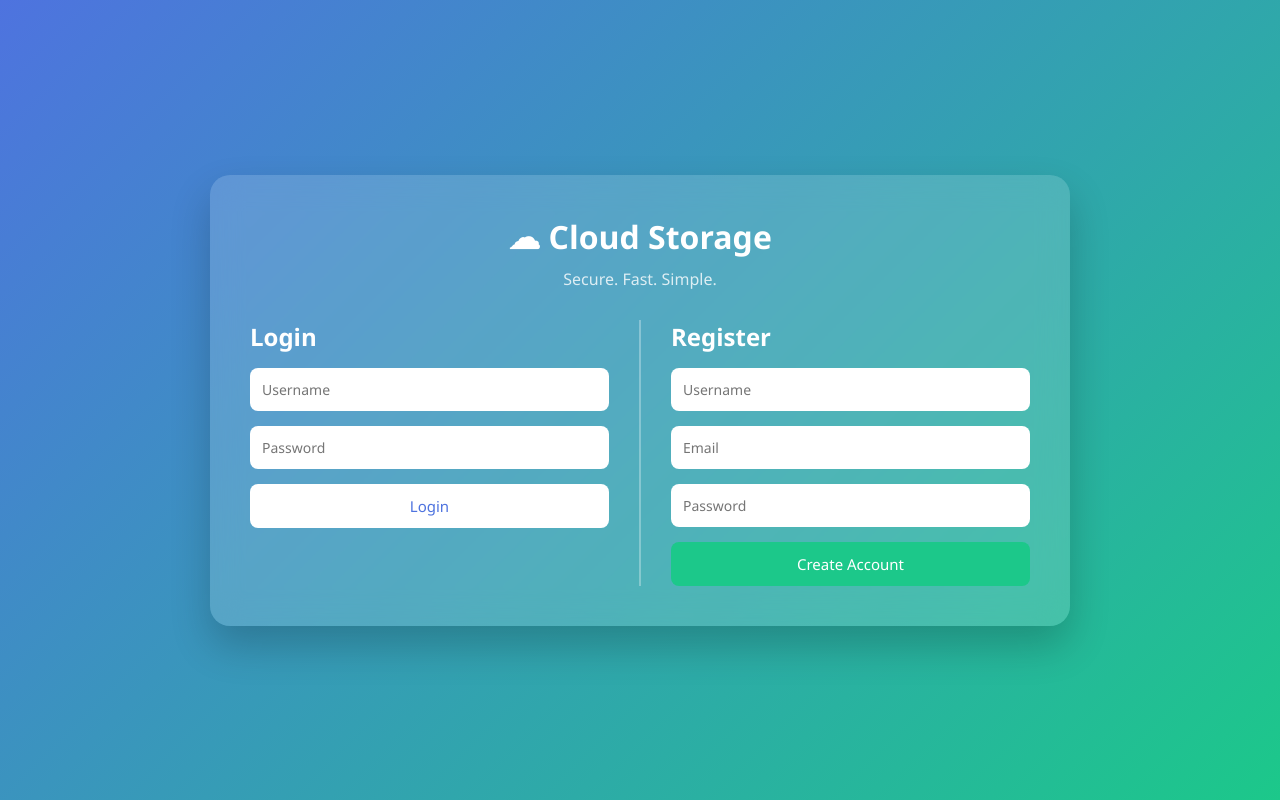
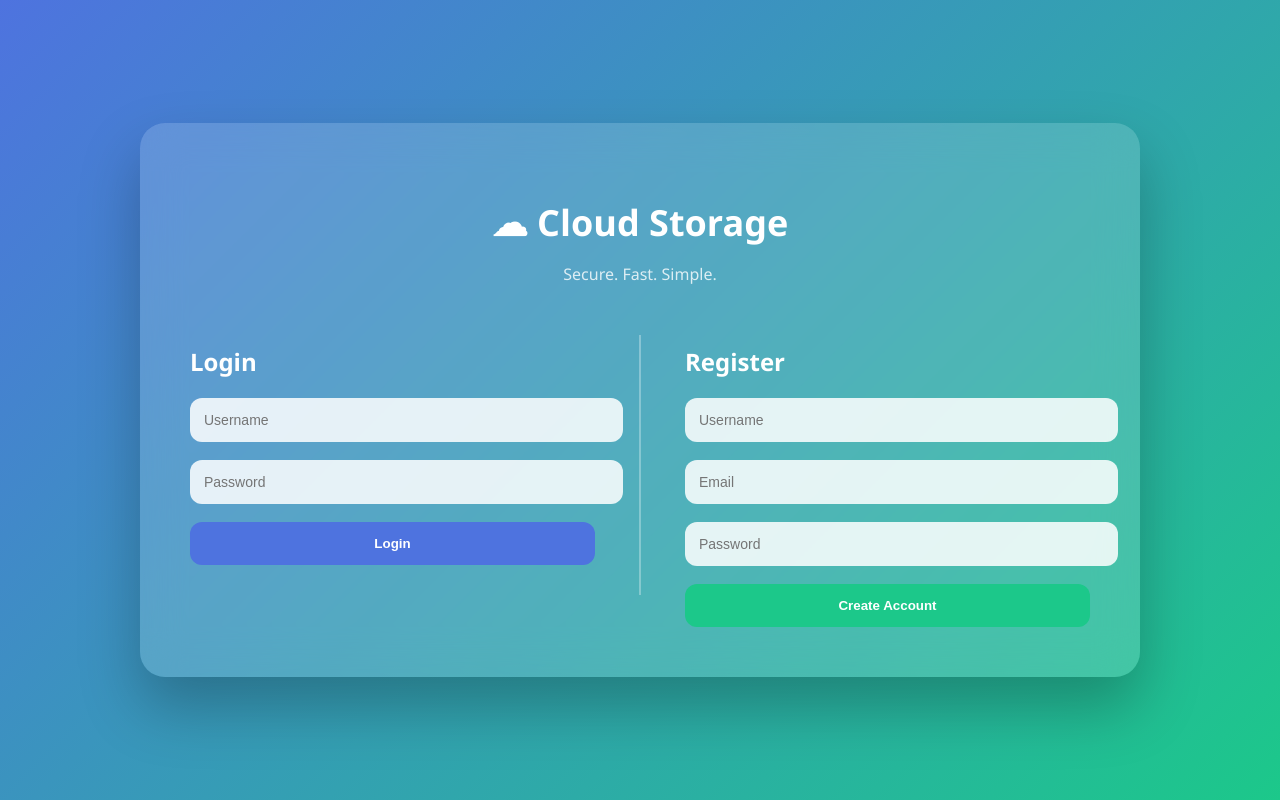
Before and after one commit to manas-12-bit/cloud-data-storage, a Flask app: page / in a window 1280 px wide. Run offline with Flask 3, Linux system fonts and the light colour scheme.

Commit message:
updated login design and improved UI

```diff
--- a/static/style.css
+++ b/static/style.css
@@ -1,103 +1,343 @@
-* {
+/* ================= GLOBAL ================= */
+
+body {
     margin: 0;
-    padding: 0;
-    box-sizing: border-box;
     font-family: 'Segoe UI', sans-serif;
+    background: linear-gradient(135deg, #4e73df, #1cc88a);
+    color: #333;
 }
 
-body {
+/* ================= NAVBAR ================= */
+
+.navbar {
+    display: flex;
+    justify-content: space-between;
+    align-items: center;
+    padding: 18px 40px;
+    background: rgba(0, 0, 0, 0.15);
+    color: white;
+    font-size: 18px;
+    backdrop-filter: blur(6px);
+}
+
+/* ================= LOGIN PAGE ================= */
+
+.login-wrapper {
     height: 100vh;
-    background: linear-gradient(135deg, #4e73df, #1cc88a);
     display: flex;
     justify-content: center;
     align-items: center;
 }
 
-.container {
-    width: 100%;
-    max-width: 900px;
-    padding: 20px;
+.login-card {
+    background: white;
+    padding: 45px;
+    width: 420px;
+    border-radius: 20px;
+    box-shadow: 0 25px 50px rgba(0,0,0,0.2);
 }
 
-.card {
-    background: rgba(255, 255, 255, 0.15);
-    backdrop-filter: blur(15px);
-    padding: 40px;
-    border-radius: 20px;
-    box-shadow: 0 20px 40px rgba(0,0,0,0.2);
-    color: white;
-}
-
-h1 {
-    text-align: center;
-    margin-bottom: 10px;
-    font-size: 32px;
+.login-card h1 {
+    margin-bottom: 5px;
 }
 
 .subtitle {
-    text-align: center;
-    margin-bottom: 30px;
-    opacity: 0.8;
+    color: #777;
+    margin-bottom: 25px;
 }
 
-.forms {
-    display: flex;
-    gap: 30px;
+.login-card h2 {
+    margin-top: 25px;
+    margin-bottom: 10px;
 }
 
-.form-box {
-    flex: 1;
+.login-card input {
+    width: 100%;
+    padding: 13px;
+    margin-bottom: 15px;
+    border-radius: 12px;
+    border: 1px solid #ddd;
+    font-size: 14px;
+    transition: 0.3s;
 }
 
-.form-box h2 {
-    margin-bottom: 15px;
+.login-card input:focus {
+    border-color: #4e73df;
+    outline: none;
+    box-shadow: 0 0 0 3px rgba(78,115,223,0.15);
 }
 
-input {
+.login-card button {
     width: 100%;
-    padding: 12px;
-    margin-bottom: 15px;
+    padding: 13px;
+    border-radius: 12px;
     border: none;
-    border-radius: 8px;
-    outline: none;
-    font-size: 14px;
+    cursor: pointer;
+    font-weight: 600;
+    background: #4e73df;
+    color: white;
+    transition: 0.3s;
 }
 
-input:focus {
-    box-shadow: 0 0 0 2px rgba(255,255,255,0.5);
-}
-
-button {
-    width: 100%;
-    padding: 12px;
-    border: none;
-    border-radius: 8px;
-    font-size: 15px;
-    cursor: pointer;
-    transition: 0.3s ease;
-}
-
-.btn-primary {
-    background: #ffffff;
-    color: #4e73df;
-}
-
-.btn-primary:hover {
-    background: #f8f9fc;
-    transform: translateY(-2px);
-}
-
-.btn-secondary {
-    background: #1cc88a;
-    color: white;
-}
-
-.btn-secondary:hover {
-    background: #17a673;
+.login-card button:hover {
+    background: #2e59d9;
     transform: translateY(-2px);
 }
 
 .divider {
+    height: 1px;
+    background: #eee;
+    margin: 30px 0;
+}
+
+/* ================= DASHBOARD ================= */
+
+.container {
+    max-width: 1050px;
+    margin: 50px auto;
+    background: white;
+    padding: 35px;
+    border-radius: 22px;
+    box-shadow: 0 25px 50px rgba(0,0,0,0.15);
+}
+
+/* Search + Upload */
+
+.search-box,
+.upload-box {
+    display: flex;
+    gap: 12px;
+    margin-bottom: 25px;
+}
+
+.search-box input,
+.upload-box input[type="file"] {
+    flex: 1;
+    padding: 13px;
+    border-radius: 12px;
+    border: 1px solid #ddd;
+    font-size: 14px;
+    transition: 0.3s;
+}
+
+.search-box input:focus {
+    border-color: #4e73df;
+    outline: none;
+    box-shadow: 0 0 0 3px rgba(78,115,223,0.15);
+}
+
+.search-box button,
+.upload-box button {
+    padding: 13px 22px;
+    border-radius: 12px;
+    border: none;
+    background: #4e73df;
+    color: white;
+    cursor: pointer;
+    font-weight: 600;
+    transition: 0.3s;
+}
+
+.search-box button:hover,
+.upload-box button:hover {
+    background: #2e59d9;
+    transform: translateY(-2px);
+}
+
+/* ================= FILE GRID ================= */
+
+.file-grid {
+    display: grid;
+    grid-template-columns: repeat(auto-fill, minmax(280px, 1fr));
+    gap: 25px;
+}
+
+/* File Card */
+
+.file-card {
+    background: #ffffff;
+    padding: 22px;
+    border-radius: 18px;
+    box-shadow: 0 12px 25px rgba(0,0,0,0.08);
+    transition: all 0.25s ease;
+}
+
+.file-card:hover {
+    transform: translateY(-6px);
+    box-shadow: 0 20px 40px rgba(0,0,0,0.15);
+}
+
+.file-name {
+    font-weight: 600;
+    margin-bottom: 15px;
+    word-break: break-word;
+    font-size: 15px;
+}
+
+/* ================= CLEAN ACTION BUTTONS ================= */
+
+.file-actions {
+    display: flex;
+    gap: 10px;
+    flex-wrap: wrap;
+}
+
+.file-actions a {
+    padding: 8px 14px;
+    border-radius: 10px;
+    text-decoration: none;
+    font-size: 13px;
+    font-weight: 500;
+    transition: all 0.2s ease;
+}
+
+/* Primary (Download) */
+
+.download {
+    background: #4e73df;
+    color: white;
+}
+
+.download:hover {
+    background: #2e59d9;
+}
+
+/* Outline (Preview) */
+
+.preview {
+    border: 1px solid #4e73df;
+    color: #4e73df;
+    background: transparent;
+}
+
+.preview:hover {
+    background: #4e73df;
+    color: white;
+}
+
+/* Subtle Danger (Delete) */
+
+.delete {
+    border: 1px solid #e74a3b;
+    color: #e74a3b;
+    background: transparent;
+}
+
+.delete:hover {
+    background: #e74a3b;
+    color: white;
+}
+
+/* Soft Neutral (Share) */
+
+.share {
+    background: #f1f3f5;
+    color: #555;
+}
+
+.share:hover {
+    background: #e2e6ea;
+}
+
+/* ================= AUTH PAGE ================= */
+
+.auth-wrapper {
+    height: 100vh;
+    display: flex;
+    justify-content: center;
+    align-items: center;
+}
+
+.auth-card {
+    width: 900px;
+    padding: 50px;
+    border-radius: 25px;
+    backdrop-filter: blur(20px);
+    background: rgba(255, 255, 255, 0.15);
+    box-shadow: 0 30px 60px rgba(0,0,0,0.25);
+    color: white;
+}
+
+.auth-header {
+    text-align: center;
+    margin-bottom: 40px;
+}
+
+.auth-header h1 {
+    font-size: 36px;
+    margin-bottom: 5px;
+}
+
+.auth-header p {
+    opacity: 0.8;
+}
+
+.auth-content {
+    display: flex;
+    justify-content: space-between;
+    align-items: flex-start;
+}
+
+.auth-section {
+    width: 45%;
+}
+
+.auth-section h2 {
+    margin-bottom: 20px;
+}
+
+.auth-section input {
+    width: 100%;
+    padding: 14px;
+    margin-bottom: 18px;
+    border-radius: 12px;
+    border: none;
+    background: rgba(255,255,255,0.85);
+    font-size: 14px;
+}
+
+.auth-section input:focus {
+    outline: none;
+    box-shadow: 0 0 0 3px rgba(255,255,255,0.4);
+}
+
+/* Buttons */
+
+.btn-primary {
+    width: 100%;
+    padding: 14px;
+    border-radius: 12px;
+    border: none;
+    background: #4e73df;
+    color: white;
+    font-weight: 600;
+    cursor: pointer;
+    transition: 0.3s;
+}
+
+.btn-primary:hover {
+    background: #2e59d9;
+}
+
+.btn-success {
+    width: 100%;
+    padding: 14px;
+    border-radius: 12px;
+    border: none;
+    background: #1cc88a;
+    color: white;
+    font-weight: 600;
+    cursor: pointer;
+    transition: 0.3s;
+}
+
+.btn-success:hover {
+    background: #17a673;
+}
+
+.divider-vertical {
     width: 2px;
     background: rgba(255,255,255,0.3);
+    height: 260px;
+    margin-top: 10px;
 }
--- a/templates/login.html
+++ b/templates/login.html
@@ -6,34 +6,44 @@
 </head>
 <body>
 
-<div class="container">
-    <div class="card">
-        <h1>☁ Cloud Storage</h1>
-        <p class="subtitle">Secure. Fast. Simple.</p>
+<div class="auth-wrapper">
 
-        <div class="forms">
-            <div class="form-box">
+    <div class="auth-card">
+
+        <div class="auth-header">
+            <h1>☁ Cloud Storage</h1>
+            <p>Secure. Fast. Simple.</p>
+        </div>
+
+        <div class="auth-content">
+
+            <!-- LOGIN -->
+            <div class="auth-section">
                 <h2>Login</h2>
-                <form method="POST">
+                <form method="POST" action="/">
                     <input type="text" name="username" placeholder="Username" required>
                     <input type="password" name="password" placeholder="Password" required>
-                    <button type="submit" class="btn-primary">Login</button>
+                    <button class="btn-primary">Login</button>
                 </form>
             </div>
 
-            <div class="divider"></div>
+            <div class="divider-vertical"></div>
 
-            <div class="form-box">
+            <!-- REGISTER -->
+            <div class="auth-section">
                 <h2>Register</h2>
-                <form action="/register" method="POST">
+                <form method="POST" action="/register">
                     <input type="text" name="username" placeholder="Username" required>
                     <input type="email" name="email" placeholder="Email" required>
                     <input type="password" name="password" placeholder="Password" required>
-                    <button type="submit" class="btn-secondary">Create Account</button>
+                    <button class="btn-success">Create Account</button>
                 </form>
             </div>
+
         </div>
+
     </div>
+
 </div>
 
 </body>
```
Also changed, not shown: templates/dashboard.html (+31 -39 lines).
